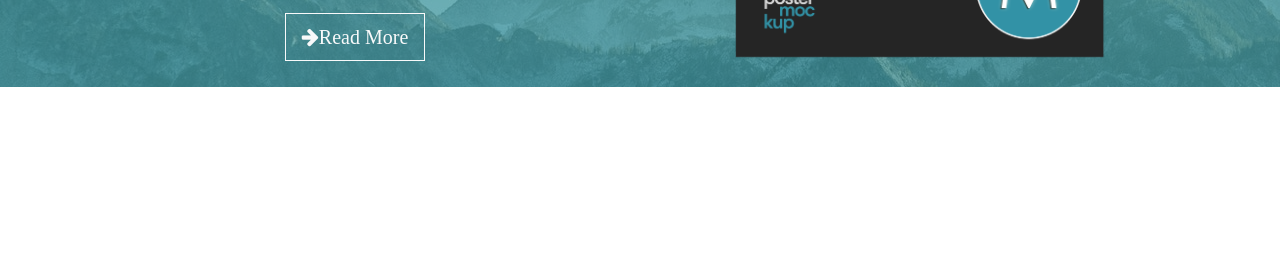
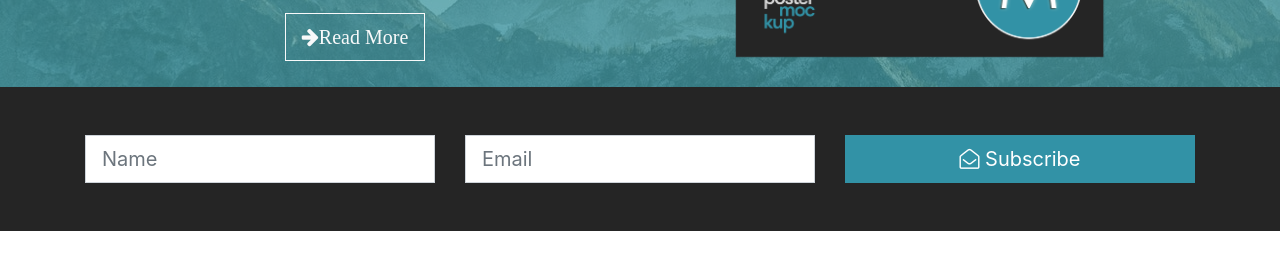
Before and after one commit to saddamhr/mizuxe, a plain HTML site: page index.html in a window 1280 px wide. Shown: the part 603-872 px from the top of the page. Drawn offline with Linux system fonts and the light colour scheme.

Commit message:
subscribe section done

```diff
--- a/assets/scss/style.scss
+++ b/assets/scss/style.scss
@@ -42,6 +42,10 @@ body {
 	}
 }
 
+#subscribe {
+	background: #252525;
+}
+
 @media(max-width: 576px) {
 	#showcase {
 		h1 {
--- a/index.html
+++ b/index.html
@@ -1,5 +1,6 @@
 <!DOCTYPE html>
 <html lang="en">
+
 <head>
 	<meta charset="UTF-8">
 	<title>Mizuxe</title>
@@ -9,6 +10,7 @@
 	<link rel="stylesheet" href="assets/css/style.css">
 	<link rel="shortcut icon" href="assets/img/mlogo.png" type="image/x-icon">
 </head>
+
 <body>
 
 	<!-- NAVBAR -->
@@ -58,6 +60,32 @@
 		</div>
 	</section>
 
+	<!-- SUBSCRIBE -->
+	<section id="subscribe" class="py-5">
+		<div class="container">
+			<form class="row">
+				<div class="col-lg-4">
+					<div class="form-group mb-0">
+						<input type="text" placeholder="Name" class="form-control form-control-lg">
+					</div>
+				</div>
+				<div class="col-lg-4">
+					<div class="form-group my-2 my-md-3 my-lg-0">
+						<input type="email" placeholder="Email" class="form-control form-control-lg">
+					</div>
+				</div>
+				<div class="col-lg-4">
+					<button class="btn btn-primary btn-lg btn-lg btn-block">
+						<i class="fa fa-envelope-open-o"></i>
+						Subscribe
+					</button>
+				</div>
+			</form>
+		</div>
+	</section>
+
+	<!-- BOXES -->
+
 
 
 	<script src="assets/js/jquery.min.js"></script>
@@ -66,4 +94,5 @@
 	<script src="assets/js/main.js"></script>
 	<script src="assets/js/navbar-fixed.js"></script>
 </body>
+
 </html>
```
Also changed, not shown: assets/css/style.css.
